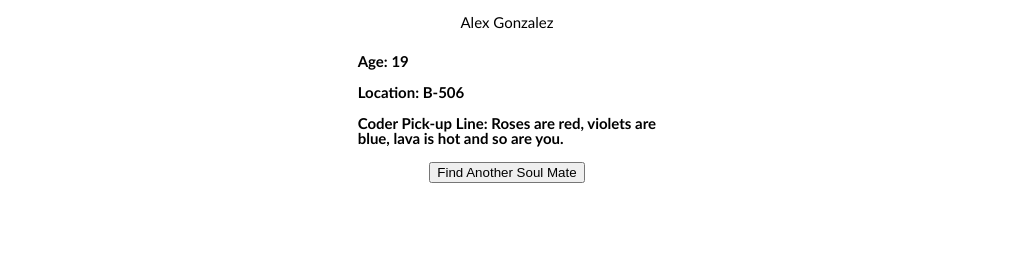
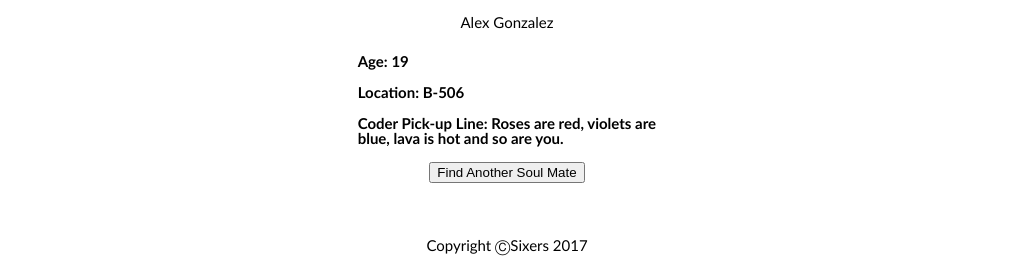
Before and after one commit to luimaxine/Hackathon-Love, a plain HTML site: page Female Fake Bio.html in a window 1280 px wide. Shown: the part 601-869 px from the top of the page, without its empty margins (133-1146 px from the left). Before the commit the page ends 801 px from the top, so only its background shows below. Drawn offline with Linux system fonts and the light colour scheme.

Commit message:
Added Copyright

```diff
--- a/Female Fake Bio.html
+++ b/Female Fake Bio.html
@@ -156,6 +156,9 @@ a:hover{
 
     //Assigning value
     </script>
+    <br><br>
+    <p>Copyright &#9400;Sixers 2017</p>
+    </center>
     <!--<img src="titlebig.png" width = "600px"> -->
 
 
```
Also changed, not shown: Both Fake Bio.html (+2 -0 lines), Contact.html (+3 -1 lines), Male Fake Bio.html (+2 -0 lines), Other Fake Bio.html (+2 -0 lines), Our Team.html (+2 -0 lines), index.html (+3 -0 lines).
